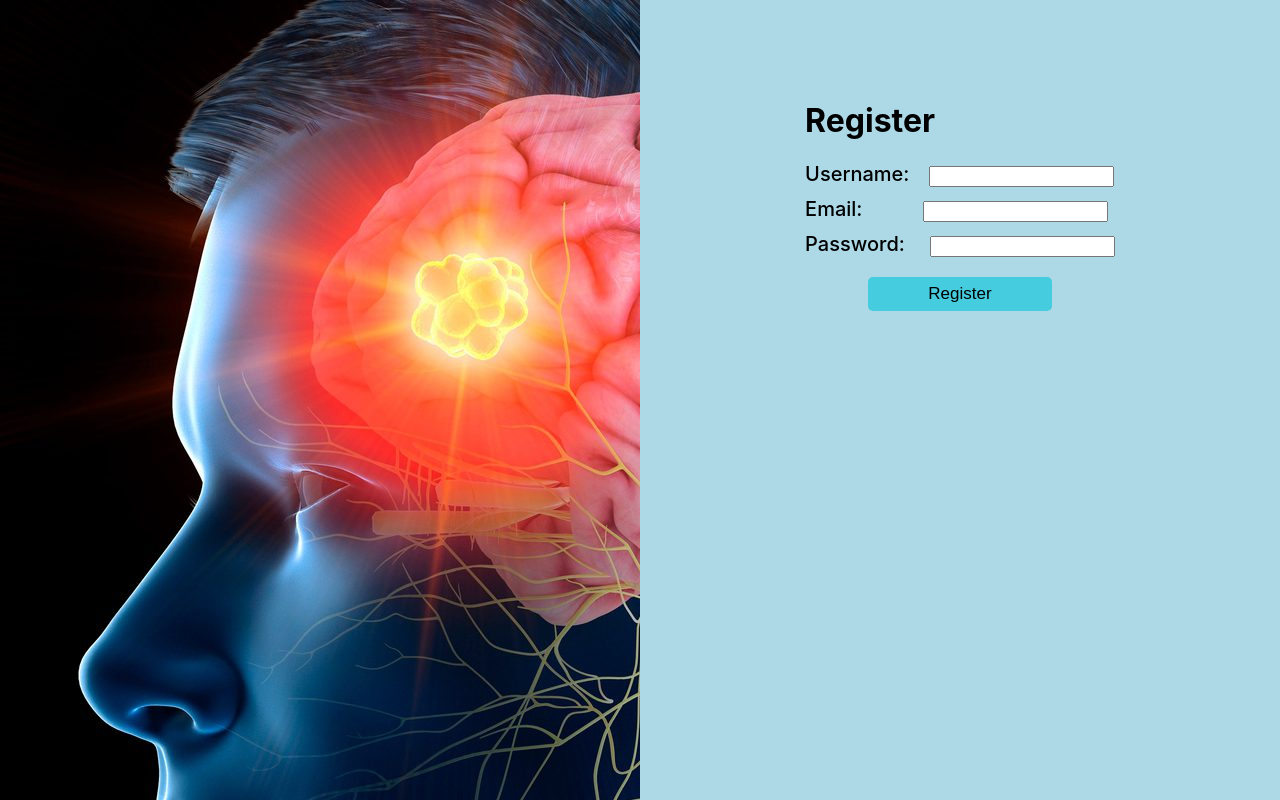
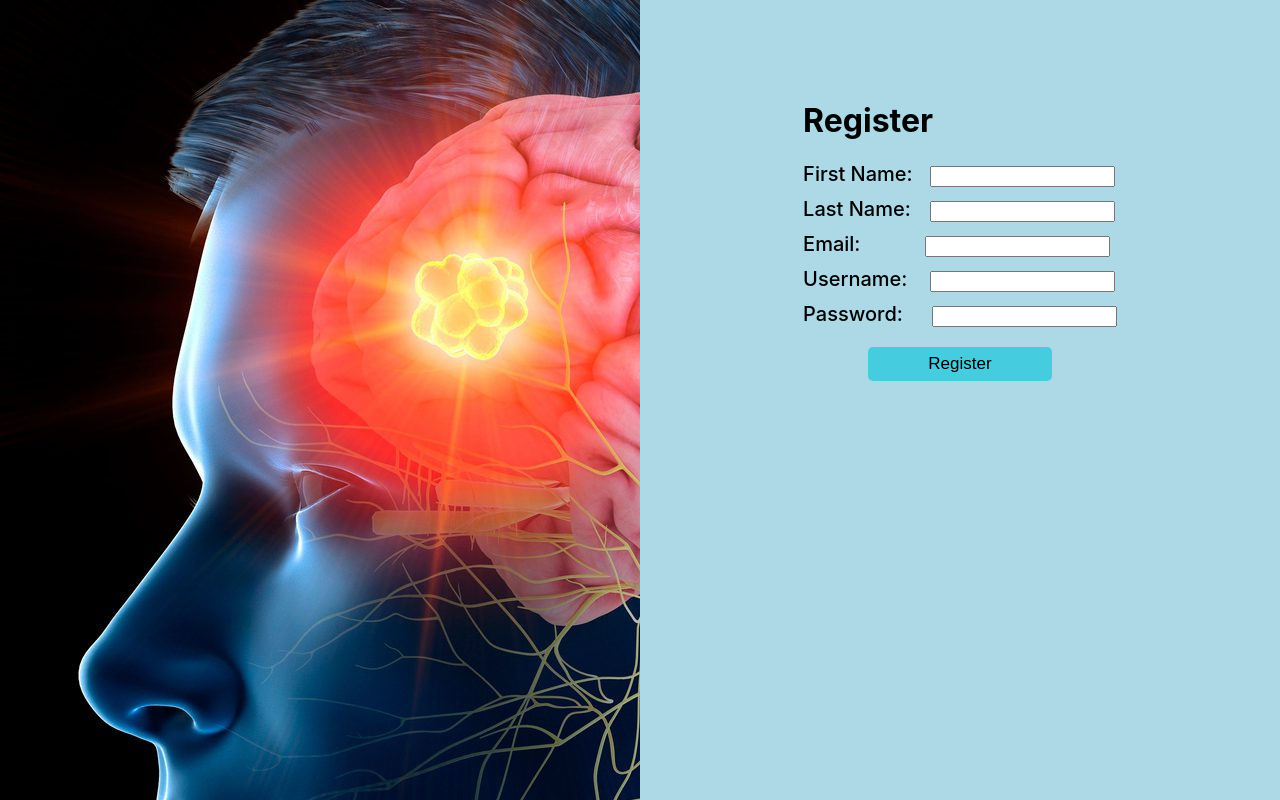
Before and after one commit to Dasarivijayasree/BrainTumorDetection, a React (Create React App) app: page /register in a window 1280 px wide. Built offline with nearby package versions, Linux system fonts and the light colour scheme.

Commit message:
login&reg

```diff
--- a/src/App.css
+++ b/src/App.css
@@ -47,18 +47,24 @@
     flex-direction: column;
 }
 
-.user {
-    margin-right: 20px;
+.first {
+    margin-right: 17px;
     font-size: 20px;
     font-weight: 500;
 }
+.last {
+    margin-right: 19px;
+    font-size: 20px;
+    font-weight: 500;
+}
+
 .email {
-    margin-right: 61px;
+    margin-right: 65px;
     font-size: 20px;
     font-weight: 500;
 }
 .pass {
-    margin-right: 25px;
+    margin-right: 29px;
     font-size: 20px;
     font-weight: 500;
 }
@@ -73,6 +79,11 @@
     border-color: black;
     border: none;
     background-color: #45ccde;
+}
+.username {
+    margin-right: 23px;
+    font-size: 20px;
+    font-weight: 500;
 }
 .ml-5 { margin-left: 5px; }
 .ml-10 { margin-left: 10px; }
--- a/src/Components/Login.js
+++ b/src/Components/Login.js
@@ -1,6 +1,5 @@
 import React, { useEffect, useState } from 'react';
 import img from "../Images/brain-tumor.jpg";
-import Register1 from './Register1';
 import { useLocation } from 'react-router-dom';
 import Login1 from './Login1.js';
 
--- a/src/Components/Login1.js
+++ b/src/Components/Login1.js
@@ -1,31 +1,41 @@
 import React, { useState } from 'react';
 
 const Login1 = () => {
+  const [status, setStatus] = useState();
+  const [message, setMessage] = useState("");
   const [formData, setFormData] = useState({
     username: '',
-    password: ''
+    password: '',
   });
-
   const handleChange = (e) => {
     const { name, value } = e.target;
     setFormData({
       ...formData,
-      [name]: value
+      [name]: value,
     });
   };
+  const handleSubmit=async(e)=>{
+    e.preventDefault();
+    const response = await fetch('http://localhost:8080/user/login', {
+      method: 'POST',
+      headers: {
+        'Content-Type': 'application/json',
+      },
+      body: JSON.stringify(formData),
+    });
+    console.log(response);
+    setStatus(response.status)
+    setMessage(response.message)
+    console.log("status of the api", status);
+    console.log(message);
+  }
+  return (
+    <div>
+        <h1>Login</h1>
 
-
-  const handleSubmit = (e) => {
-    e.preventDefault();
-    console.log('Form submitted:', formData);
-  };
-
-  return (
-    <div className="login">
-      <h2>Login</h2>
         <form onSubmit={handleSubmit}>
-        <div>
-          <label htmlFor="username">Username:</label>
+          <div className="mb-10">
+            <label className="username" htmlFor="username">Username:</label>
             <input
               type="text"
               id="username"
@@ -35,8 +45,8 @@ const Login1 = () => {
               required
             />
           </div>
-        <div>
-          <label htmlFor="password">Password:</label>
+          <div className="mb-10">
+            <label className="pass" htmlFor="password">Password:</label>
             <input
               type="password"
               id="password"
@@ -49,7 +59,7 @@ const Login1 = () => {
           <button type="submit">Login</button>
         </form>
       </div>
-  );
+    )
   }
 
 export default Login1;
--- a/src/Components/Register1.js
+++ b/src/Components/Register1.js
@@ -3,19 +3,53 @@ import "../App.css"
 import { useState } from 'react';
 
 const Register1 = () => {
-
+  const [formData, setFormData] = useState({
+    firstName: '',
+    lastName: '',
+    email: '',
+    username: '',
+    password: '',
+  });
+  const handleChange = (e) => {
+    const { name, value } = e.target;
+    setFormData({
+      ...formData,
+      [name]: value,
+    });
+  };
+  const handleSubmit=async(e)=>{
+    e.preventDefault();
+    const response = await fetch('http://localhost:8080/user/register', {
+      method: 'POST',
+      headers: {
+        'Content-Type': 'application/json',
+      },
+      body: JSON.stringify(formData),
+    });
+  }
   return (
     <div>
       <h1>Register</h1>
-      <form>
+      <form onSubmit={handleSubmit}>
         <div className="mb-10">
-          <label className="user" htmlFor="username">Username:</label>
+          <label className="first" htmlFor="firstName">First Name:</label>
           <input
             type="text"
-            id="username"
-            name="username"
-            //value={formData.username}
-            // onChange={handleChange}
+            id="firsName"
+            name="firstName"
+            value={formData.firstName}
+            onChange={handleChange}
+            required
+          />
+        </div>
+        <div className="mb-10">
+          <label className="last" htmlFor="lastName">Last Name:</label>
+          <input
+            type="text"
+            id="lastName"
+            name="lastName"
+            value={formData.lastName}
+            onChange={handleChange}
             required
           />
         </div>
@@ -25,8 +59,19 @@ const Register1 = () => {
             type="email"
             id="email"
             name="email"
-            //value={formData.email}
-            // onChange={handleChange}
+            value={formData.email}
+            onChange={handleChange}
+            required
+          />
+        </div>
+        <div className="mb-10">
+          <label className="username" htmlFor="username">Username:</label>
+          <input
+            type="text"
+            id="username"
+            name="username"
+            value={formData.username}
+            onChange={handleChange}
             required
           />
         </div>
@@ -36,8 +81,8 @@ const Register1 = () => {
             type="password"
             id="password"
             name="password"
-            //value={formData.password}
-            // onChange={handleChange}
+            value={formData.password}
+            onChange={handleChange}
             required
           />
         </div>
```
Lines whose indentation alone changed are shown as unchanged.
